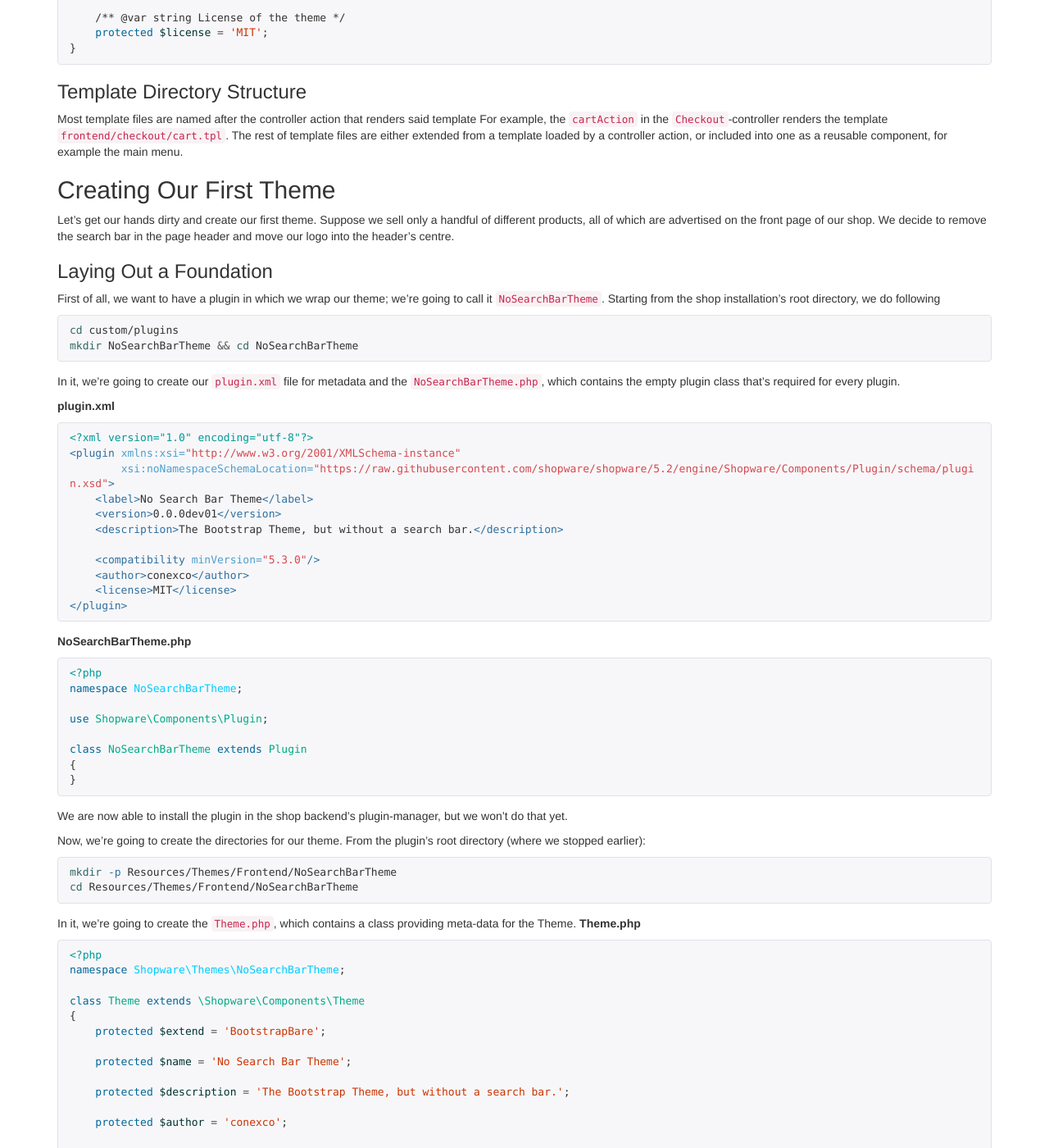
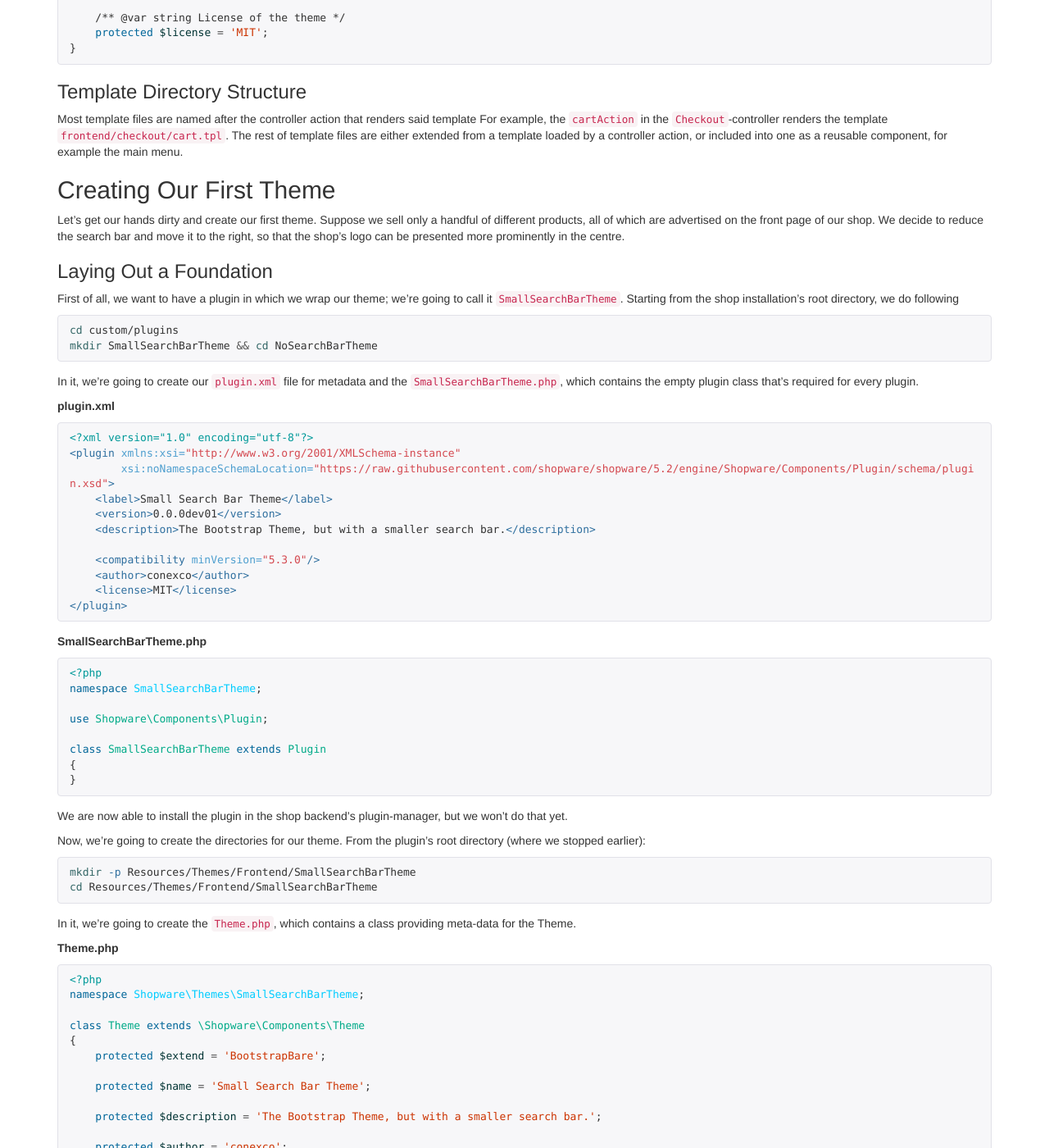
Before and after one commit to conexco/shopware-bootstrap-theme, a Jekyll site: the page built from docs/start.md, in a window 1280 px wide and 1400 px high, scrolled down 2397 px. Shown: the whole window at 82% size. Built offline with Jekyll 4.4.1, drawn with Linux system fonts in a browser that asks for light colours; nearby versions of some CDN libraries; some of the changed text lies outside the part shown.

Commit message:
Update docs

````diff
--- a/docs/start.md
+++ b/docs/start.md
@@ -146,18 +146,18 @@ or included into one as a reusable component, for example the main menu.
 
 Let's get our hands dirty and create our first theme.
 Suppose we sell only a handful of different products, all of which are advertised on the front page of our shop.
-We decide to remove the search bar in the page header and move our logo into the header's centre.
+We decide to reduce the search bar and move it to the right, so that the shop's logo can be presented more prominently in the centre.
 
 ### Laying Out a Foundation
 
-First of all, we want to have a plugin in which we wrap our theme; we're going to call it `NoSearchBarTheme`.
+First of all, we want to have a plugin in which we wrap our theme; we're going to call it `SmallSearchBarTheme`.
 Starting from the shop installation's root directory, we do following
 ```sh
 cd custom/plugins
-mkdir NoSearchBarTheme && cd NoSearchBarTheme
+mkdir SmallSearchBarTheme && cd NoSearchBarTheme
 ```
 
-In it, we're going to create our `plugin.xml` file for metadata and the `NoSearchBarTheme.php`,
+In it, we're going to create our `plugin.xml` file for metadata and the `SmallSearchBarTheme.php`,
 which contains the empty plugin class that's required for every plugin.
 
 **plugin.xml**
@@ -165,9 +165,9 @@ which contains the empty plugin class that's required for every plugin.
 <?xml version="1.0" encoding="utf-8"?>
 <plugin xmlns:xsi="http://www.w3.org/2001/XMLSchema-instance"
         xsi:noNamespaceSchemaLocation="https://raw.githubusercontent.com/shopware/shopware/5.2/engine/Shopware/Components/Plugin/schema/plugin.xsd">
-    <label>No Search Bar Theme</label>
+    <label>Small Search Bar Theme</label>
     <version>0.0.0dev01</version>
-    <description>The Bootstrap Theme, but without a search bar.</description>
+    <description>The Bootstrap Theme, but with a smaller search bar.</description>
 
     <compatibility minVersion="5.3.0"/>
     <author>conexco</author>
@@ -175,14 +175,14 @@ which contains the empty plugin class that's required for every plugin.
 </plugin>
 ```
 
-**NoSearchBarTheme.php**
+**SmallSearchBarTheme.php**
 ```php
 <?php
-namespace NoSearchBarTheme;
+namespace SmallSearchBarTheme;
 
 use Shopware\Components\Plugin;
 
-class NoSearchBarTheme extends Plugin
+class SmallSearchBarTheme extends Plugin
 {
 }
 ```
@@ -191,23 +191,24 @@ We are now able to install the plugin in the shop backend's plugin-manager, but
 
 Now, we're going to create the directories for our theme. From the plugin's root directory (where we stopped earlier):
 ```sh
-mkdir -p Resources/Themes/Frontend/NoSearchBarTheme
-cd Resources/Themes/Frontend/NoSearchBarTheme
+mkdir -p Resources/Themes/Frontend/SmallSearchBarTheme
+cd Resources/Themes/Frontend/SmallSearchBarTheme
 ```
 
 In it, we're going to create the `Theme.php`, which contains a class providing meta-data for the Theme.
+
 **Theme.php**
 ```php
 <?php
-namespace Shopware\Themes\NoSearchBarTheme;
+namespace Shopware\Themes\SmallSearchBarTheme;
 
 class Theme extends \Shopware\Components\Theme
 {
     protected $extend = 'BootstrapBare';
 
-    protected $name = 'No Search Bar Theme';
+    protected $name = 'Small Search Bar Theme';
 
-    protected $description = 'The Bootstrap Theme, but without a search bar.';
+    protected $description = 'The Bootstrap Theme, but with a smaller search bar.';
 
     protected $author = 'conexco';
 
@@ -282,18 +283,24 @@ Let's have a look
 ```
 
 The search container is being included in a block called `frontend_index_search_inner`, which is part of the block `frontend_index_search`.
-By clearing that block, we can eliminate the search container, along with the `div` that wraps it, entirely.
+In that block, there is a `div`, which uses some of the Boostrap framework's classes to define its size within its overlaying container, the header.
 
-We're going to create our own `frontend/index/shop-navigation.tpl`-file in our NoSearchBarTheme-directory, and it is going to extend
+We're going to create our own `frontend/index/shop-navigation.tpl`-file in our SmallSearchBarTheme-directory, and it is going to extend
 the original `frontend/index/shop-navigation.tpl`.
 
 **frontend/index/shop-navigation.tpl**
 ```smarty
 {extends file="parent:frontend/index/shop-navigation.tpl"}
 
-{block name='frontend_index_search'}{/block}
+{block name='frontend_index_search'}
+    <div class="col-xs-12 col-md-4 col-lg-4">
+        {block name='frontend_index_search_inner'}
+            {include file="frontend/index/search.tpl"}
+        {/block}
+    </div>
+{/block}
 ```
 
 The first line tells Smarty that we're going to extend the parent theme's `frontend/index/shop-navigation.tpl` template.
 That means, we take it as it is, and apply our changes to selected blocks. In our case, to `frontend_index_search`,
-of which we remove the entire content.
+which we overwrite entirely to replace the `div`'s classes `col-md-8` and `col-lg-8` by `col-md-4` and `col-lg-4`
````
Also changed, not shown: other parts of docs/start.md (+1 -1 lines).
